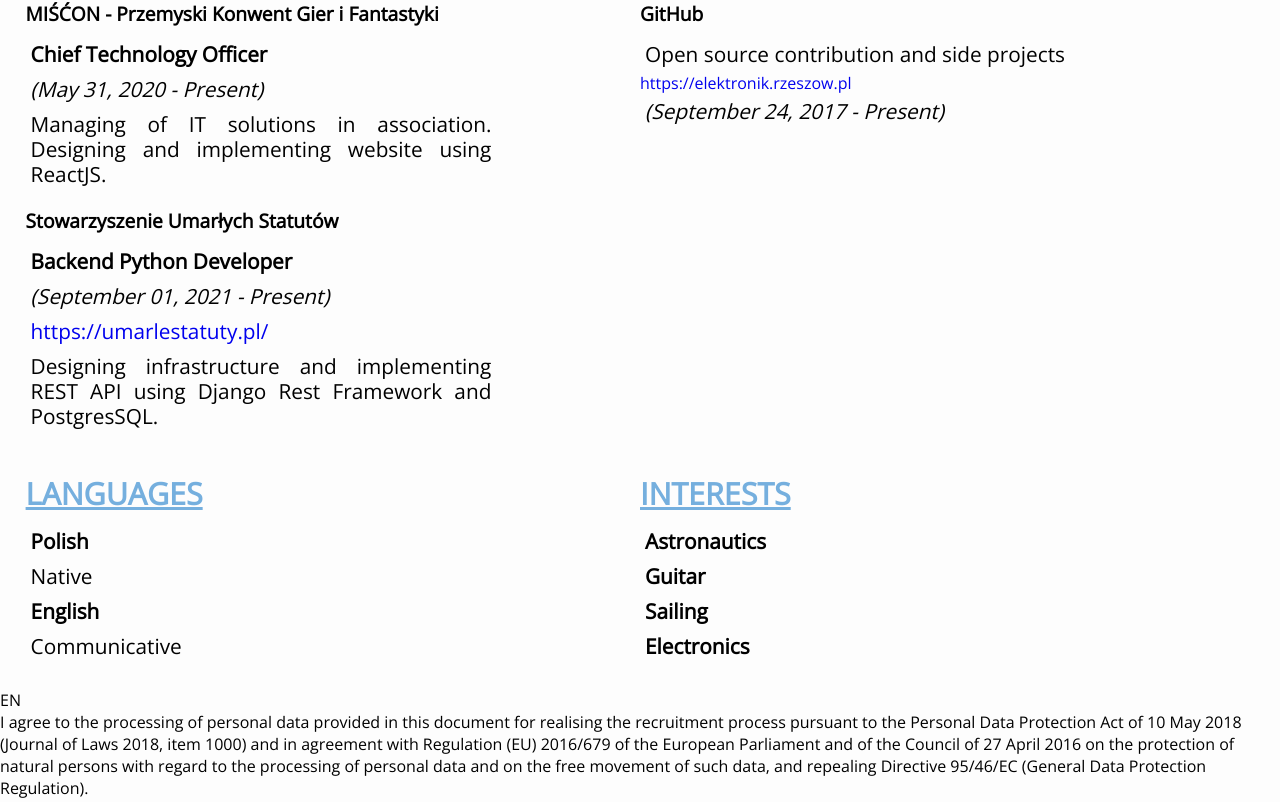
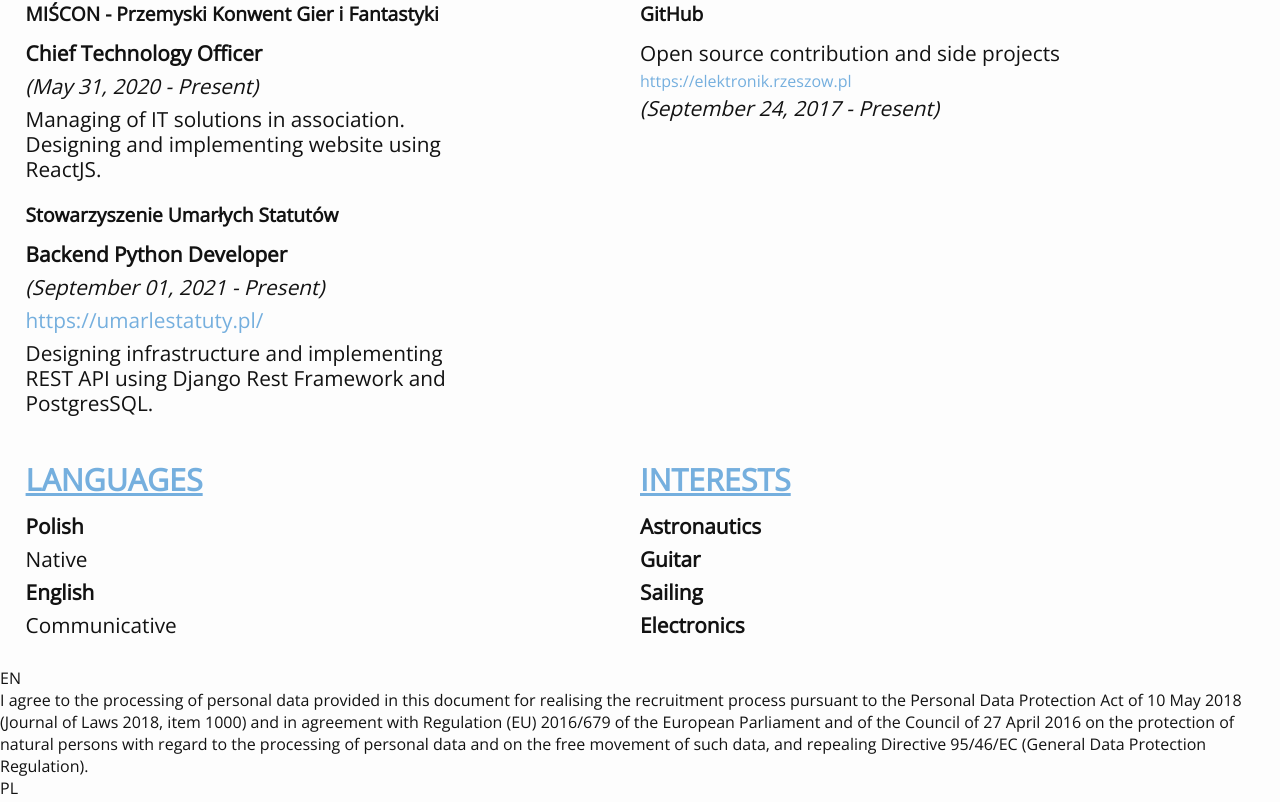
Before and after one commit to miki164/miki164.github.io, a Gatsby site: page /cv in a window 1280 px wide. Shown: the part 626-1428 px from the top of the page. Built offline with nearby package versions, Linux system fonts and the light colour scheme; Gatsby itself is replaced by a stand-in of ours.

Commit message:
Fix flexbox add dark theme

```diff
--- a/src/pages/cv.js
+++ b/src/pages/cv.js
@@ -1,12 +1,12 @@
 import * as React from "react"
-import '../styles/cv.css'
+import { withPrefix } from "gatsby-link"
 
 const Experience = () => {
     return (
         <section>
             <h2>WORK EXPERIENCE</h2>
             <div>
-                <h6>MIŚĆON - Przemyski Konwent Gier i Fantastyki</h6>
+                <h6>MIŚCON - Przemyski Konwent Gier i Fantastyki</h6>
                 <p><b>Chief Technology Officer</b></p>
                 <p><i>(May 31, 2020 - Present)</i></p>
                 <p>Managing of IT solutions in association. Designing and implementing website using ReactJS.</p>
@@ -144,8 +144,12 @@
     )
 }
 const cv = () => {
+    if (window.location.pathname === withPrefix ("/cv")){
+        require("../styles/cv.css")
+    }
+
     return (
-        <>
+        <div>
             <header>
                 <h1>Mikołaj Data</h1>
                 <h6>Python Developer</h6>
@@ -169,7 +173,7 @@
                 </div>
             </main>
             <Rodo/>
-        </>
+        </div>
     )
 }
 export default cv;
--- a/src/styles/cv.css
+++ b/src/styles/cv.css
@@ -1,13 +1,28 @@
 @import url('https://fonts.googleapis.com/css?family=Open+Sans');
 
 :root {
+    /* Light theme */
     --primary1: #D8E8F5;
     --primary2: #b5d3ec;
     --primary3: #4795d3;
     --background: #fdfdfd;
     --font: #75afde;
+    --font-secondary: #121212;
+
     font-family: "Open Sans", sans-serif;
     background-color: var(--background);
+}
+
+@media (prefers-color-scheme: dark) {
+    :root {
+        /* Dark theme */
+        --primary1: #373a3d;
+        --primary2: #3b3f48;
+        --primary3: #4795d3;
+        --background: #2c2b2b;
+        --font: #75afde;
+        --font-secondary: #fdfdfd;
+    }
 }
 
 /* Header */
@@ -24,6 +39,7 @@
 
 h1 {
     font-size: 33px;
+    color: var(--font-secondary);
 }
 
 h2 {
@@ -32,11 +48,22 @@
     color: var(--font);
 }
 
+h6 {
+    color: var(--font-secondary);
+}
+
 p {
     text-align: left;
     padding: 0.5vh 0;
+    color: var(--font-secondary);
 }
 
+a {
+    color: var(--font);
+}
+footer {
+    color: var(--font-secondary);
+}
 /* Send email button */
 #contact {
     background-color: var(--primary2);
@@ -52,6 +79,7 @@
     border-radius: 25px;
     transition: 0.3s;
 }
+
 #contact > a:hover {
     opacity: 0.5;
 }
@@ -60,6 +88,7 @@
 main {
     margin: 0;
 }
+
 #container {
     padding: 2%;
     display: flex;
@@ -67,11 +96,13 @@
     justify-content: center;
     row-gap: 3vh;
 }
+
 section {
     flex-basis: 50%;
     max-width: 100%;
     min-width: 500px;
 }
+
 section > div > p {
     max-width: 75%;
 }
@@ -96,6 +127,7 @@
     flex-wrap: nowrap;
     column-gap: 0.5vw;
 }
+
 #skills {
     display: flex;
     flex-wrap: wrap;
@@ -105,3 +137,15 @@
 #skills > div {
     flex-basis: 40%;
 }
+
+
+@media only screen and (max-width: 600px) {
+    section {
+        flex-basis: 100%;
+        min-width: 100%;
+    }
+
+    #skills > div {
+        flex-basis: 100%;
+    }
+}
```
